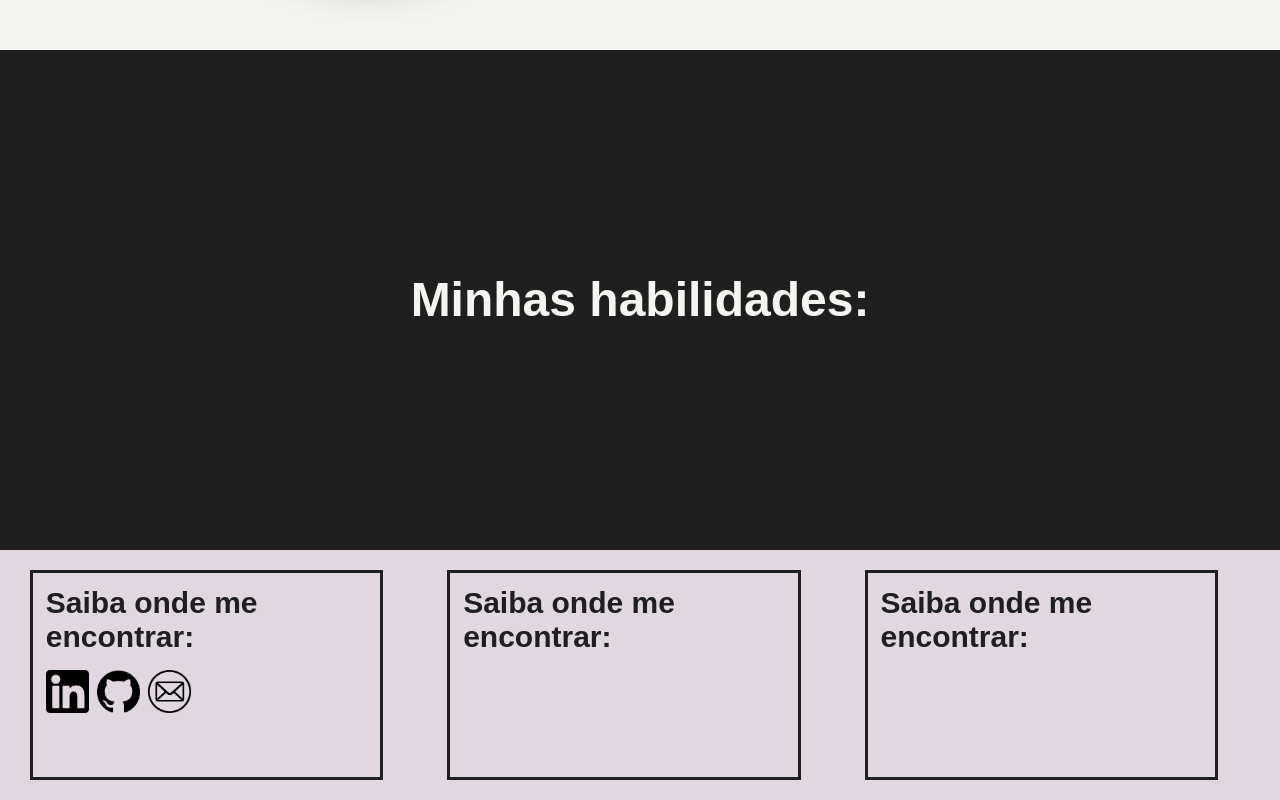
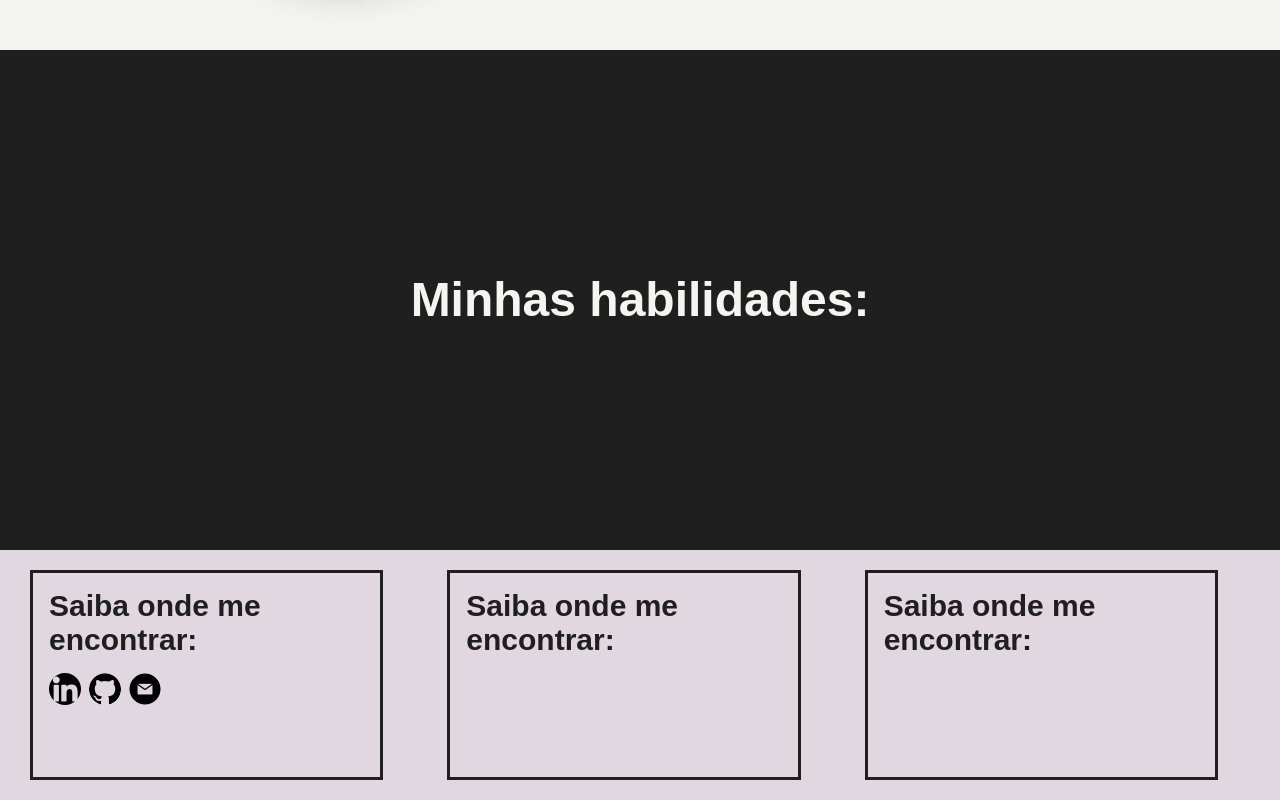
Before and after one commit to mafenandaup/Portifolio-dev, a React (Vite) app in the folder portifolio-main/: page / in a window 1280 px wide. Shown: the part 1011-1811 px from the top of the page. Built offline with nearby package versions, Linux system fonts and the light colour scheme; a web font is replaced by a local one.

Commit message:
refactor:icon change

```diff
--- a/portifolio-main/src/pages/home/sections/About/About.jsx
+++ b/portifolio-main/src/pages/home/sections/About/About.jsx
@@ -12,6 +12,7 @@ function About() {
                     <p>Meu foco é entregar projetos que possuam não apenas utilidade, mas também uma estética refinada e coesão nos elementos visuais. </p><br />
                     <p>Seja resolvendo problemas complexos ou me expressando criativamente, estou sempre aprendendo e cada vez mais, me aprimorando como profissional!  </p>
                 </article>
+                <div className='formacao-cv'></div>
             </section>
         </>
     );
--- a/portifolio-main/src/pages/home/sections/Contact/Contact.css
+++ b/portifolio-main/src/pages/home/sections/Contact/Contact.css
@@ -23,7 +23,7 @@ footer {
 
 .social-media {
     border: solid var(--notpureblack) 3px;
-    padding: 0.8rem;
+    padding: 1rem;
     display: flex;
     flex-direction: column;
     width: auto;
@@ -35,8 +35,9 @@ footer {
 }
 
 .logo-adjust {
-    height: 2.7rem;
-    width: 2.7rem;
+    border-radius: 50%;
+    height: 2rem;
+    width: 2rem;
     filter: brightness(0);
     transition: transform 0.3s ease;
     transform: scale(1);
```
Also changed, not shown: portifolio-main/src/assets/imgs/emailicon.png.
